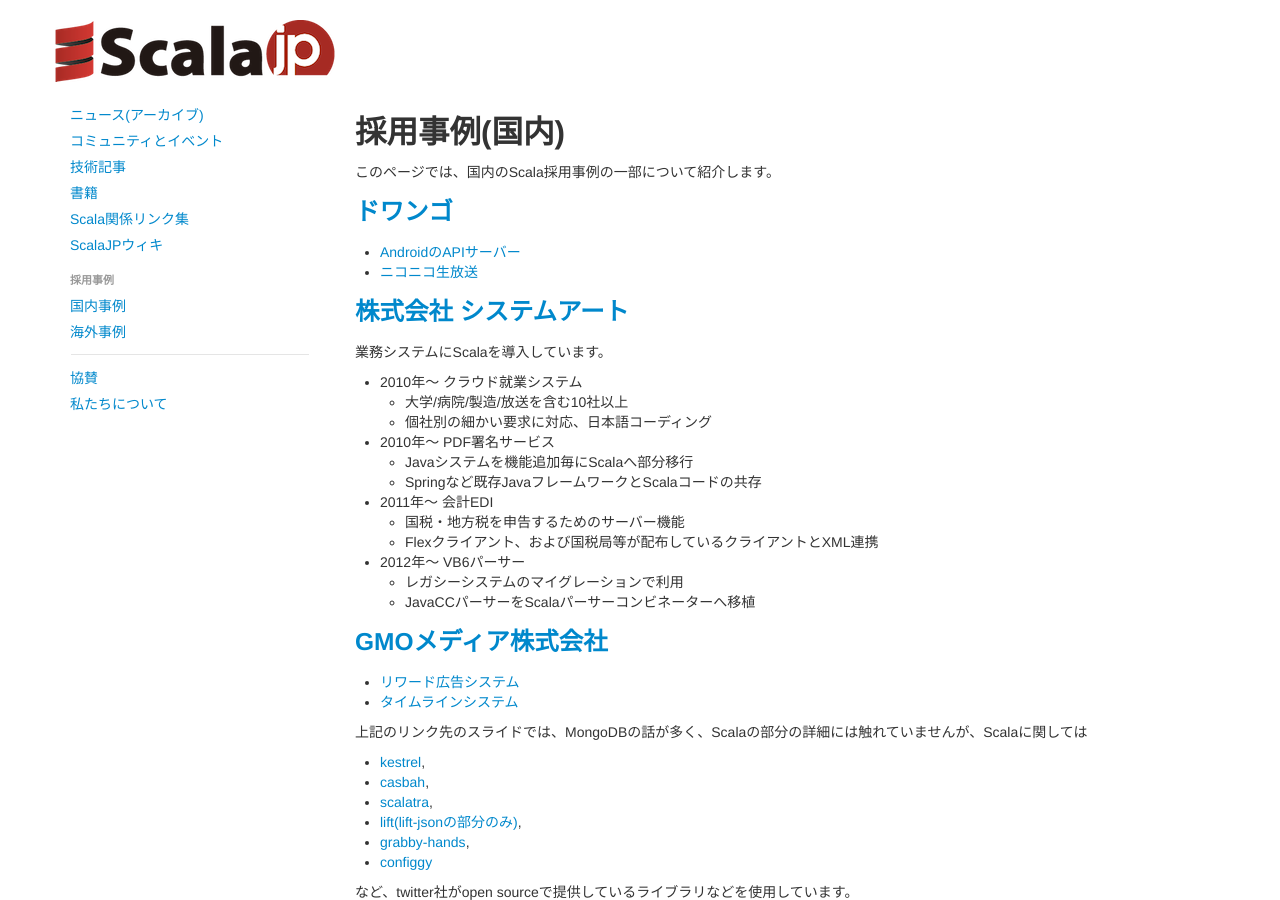
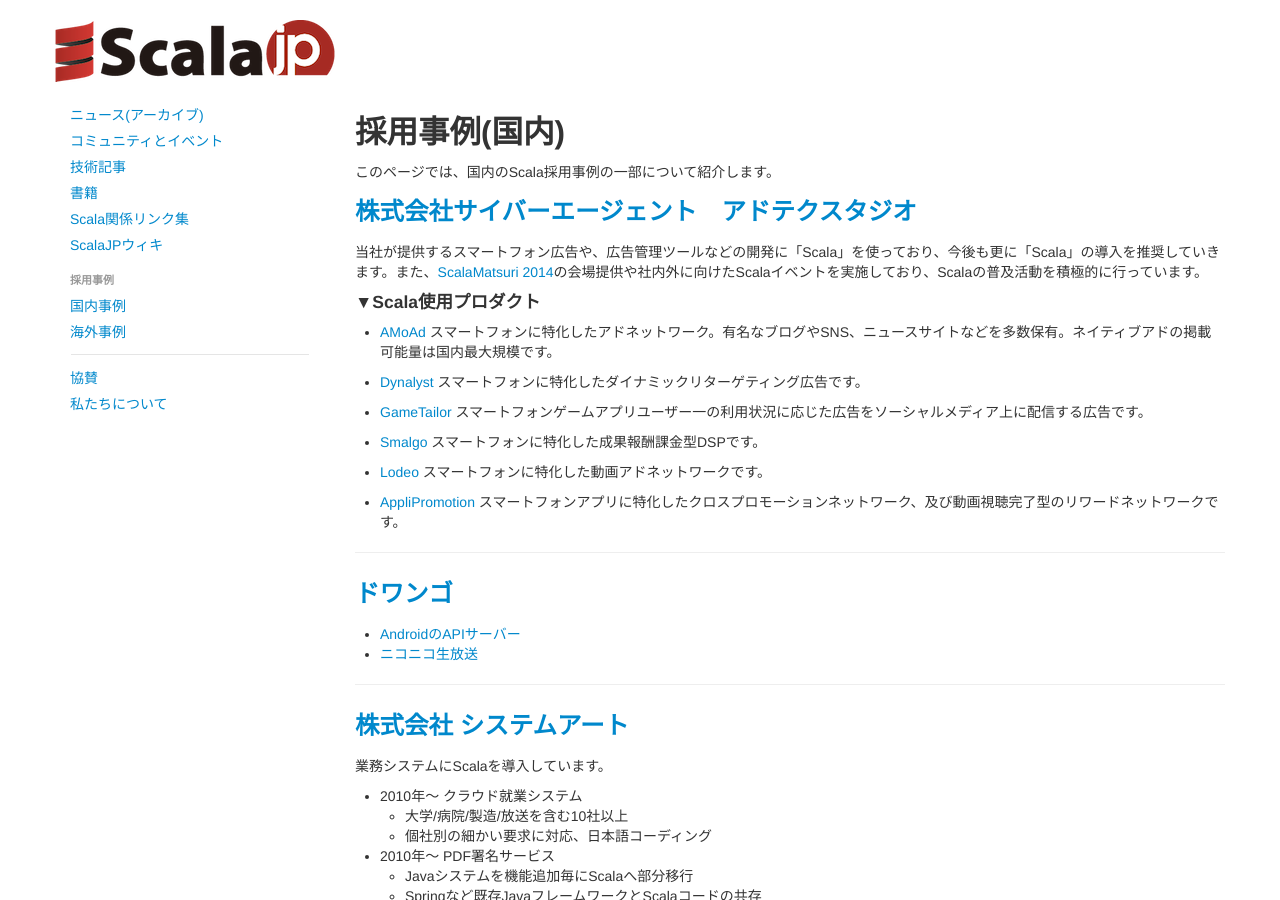
Before and after one commit to scalajp/scalajp, a Jekyll site: the page built from scala-cases-in-japan.md, in a window 1280 px wide and 900 px high. Built offline with Jekyll 4.4.1, drawn with Linux system fonts in a browser that asks for light colours; nearby versions of some CDN libraries; Markdown is read by kramdown in place of the engine named in the settings; comment, search, counter and statistics services are not loaded.

Commit message:
added Cyberagent to scala-cases-in-japan

```diff
--- a/scala-cases-in-japan.md
+++ b/scala-cases-in-japan.md
@@ -8,11 +8,38 @@
 
 このページでは、国内のScala採用事例の一部について紹介します。
 
+###[株式会社サイバーエージェント　アドテクスタジオ](http://www.cyberagent.co.jp/recruit/special/career_adtech/)
+
+当社が提供するスマートフォン広告や、広告管理ツールなどの開発に「Scala」を使っており、今後も更に「Scala」の導入を推奨していきます。また、[ScalaMatsuri 2014](http://scalamatsuri.org/)の会場提供や社内外に向けたScalaイベントを実施しており、Scalaの普及活動を積極的に行っています。
+
+
+####▼Scala使用プロダクト
+
+* [AMoAd](http://www.amoad.com/)
+スマートフォンに特化したアドネットワーク。有名なブログやSNS、ニュースサイトなどを多数保有。ネイティブアドの掲載可能量は国内最大規模です。
+
+* [Dynalyst](https://www.dynalyst.jp/legal/index.html)
+スマートフォンに特化したダイナミックリターゲティング広告です。
+
+* [GameTailor](http://adtech.cyberagent.io/pr/2015/01/21/adtech-new%EF%BC%95-%E7%AC%AC%E4%B8%89%E5%BC%BE%E2%98%86%E3%80%8Cgame-tailor%E3%80%8D%E3%81%AE%E6%8F%90%E4%BE%9B%E3%82%92%E9%96%8B%E5%A7%8B/)
+スマートフォンゲームアプリユーザー一の利用状況に応じた広告をソーシャルメディア上に配信する広告です。
+
+* [Smalgo](http://www.smalgo.jp/optout/)
+スマートフォンに特化した成果報酬課金型DSPです。
+
+* [Lodeo](http://adtech.cyberagent.io/pr/2015/01/15/adtech-new%EF%BC%95-%E7%AC%AC%E4%BA%8C%E5%BC%BE%E2%98%86%E3%80%8Clodeo%E3%80%8D%E3%81%AE%E6%8F%90%E4%BE%9B%E3%82%92%E9%96%8B%E5%A7%8B/)
+スマートフォンに特化した動画アドネットワークです。
+
+* [AppliPromotion](http://www.appeleven.co.jp/)
+スマートフォンアプリに特化したクロスプロモーションネットワーク、及び動画視聴完了型のリワードネットワークです。
+
+----
 ### [ドワンゴ](http://info.dwango.co.jp/)
 
 * [AndroidのAPIサーバー](http://www.slideshare.net/SatoshiGoto/scalaandroid-16921765)
 * [ニコニコ生放送](http://www.slideshare.net/sifue/developers-summit-2014-play2scalaweb)
 
+----
 ### [株式会社 システムアート](http://www.sysart.jp/)
 
 業務システムにScalaを導入しています。
@@ -30,6 +57,7 @@
 	* レガシーシステムのマイグレーションで利用
 	* JavaCCパーサーをScalaパーサーコンビネーターへ移植
 
+----
 ### [GMOメディア株式会社](http://www.gmo-media.jp/)
 
 * [リワード広告システム](https://docs.google.com/leaf?id=0B3gzkyf0Dd_5M2QzMGRkOTUtYTJlNC00YWZhLTg4ODgtOTlmYTg1M2NiNWU3)
@@ -49,12 +77,14 @@
 * レコメンデーションシステムのバックエンド
 Scala から MySQL にアクセスするために [querulous](http://github.com/twitter/querulous) というライブラリを使用するなど
 
+----
 ### [アスタミューゼ株式会社](http://www.astamuse.co.jp/)
 
 * [astamuse](http://astamuse.com/) （知財メディア）
 * [転職ナビ](http://robots-job.com/) （転職サイト – 独自CSM内蔵）
 * その他多数
 
+----
 ### [有限会社ITプランニング](http://www.itpl.co.jp/)
 
 某社のサービス用APIとデータ管理WebインターフェイスをScala + LiftでGAE上に構築しました。APIはXMLを応答する仕様であり、ScalaのXMLリテラルによって、応答すべきXMLとScalaのプログラムとをシームレス/簡潔に記述できた点は、他言語ではできなかった良さでした。また、LiftのBox型とfor構文の活用により、APIパラメーターの妥当性チェックと異常系応答処理の記述がシンプルに書けた点も優れていました。約44個のScalaファイル、合計3800行程の開発規模です。
@@ -63,6 +93,7 @@
 
 [NGMS](http://sourceforge.jp/projects/ngms/)と呼んでいるネットワーク管理支援システムを名古屋大学様、SRA様と共同でScalaを中心に開発しました。CUIインターフェイスの特性から文字列のパースを行う機会が多く、Scalaのパーサーコンビネーターが開発効率に大きく寄与しました。4万行を超える中規模システムですが、Scalaコンパイラが大きな問題となったことはありません。
 
+----
 ### [エムスリー株式会社](http://corporate.m3.com/)
 
 いくつかのサービスやシステムを Scala で開発・運用しています。
@@ -75,6 +106,7 @@
 * アクセスログ集計などの社内共通ライブラリ
 * その他 [GitHub](https://github.com/m3dev) で公開しているもの
 
+----
 ### [芸者東京エンターテインメント株式会社](http://www.geishatokyo.com/)
 
 スマートフォン、フィーチャーフォン向けのソーシャルアプリの企画、開発、運用を行なっており、
@@ -87,6 +119,7 @@
 * お金持ちさん(GREE)
 * お金持ちさんDX(mixiアプリ)
 
+----
 ### [NECビッグローブ株式会社](http://www.biglobe.ne.jp/)
 
 友達とおすすめのアプリを教えあうサービス[Let’s App!のサーバ](http://letsapp.jp/)が
```
